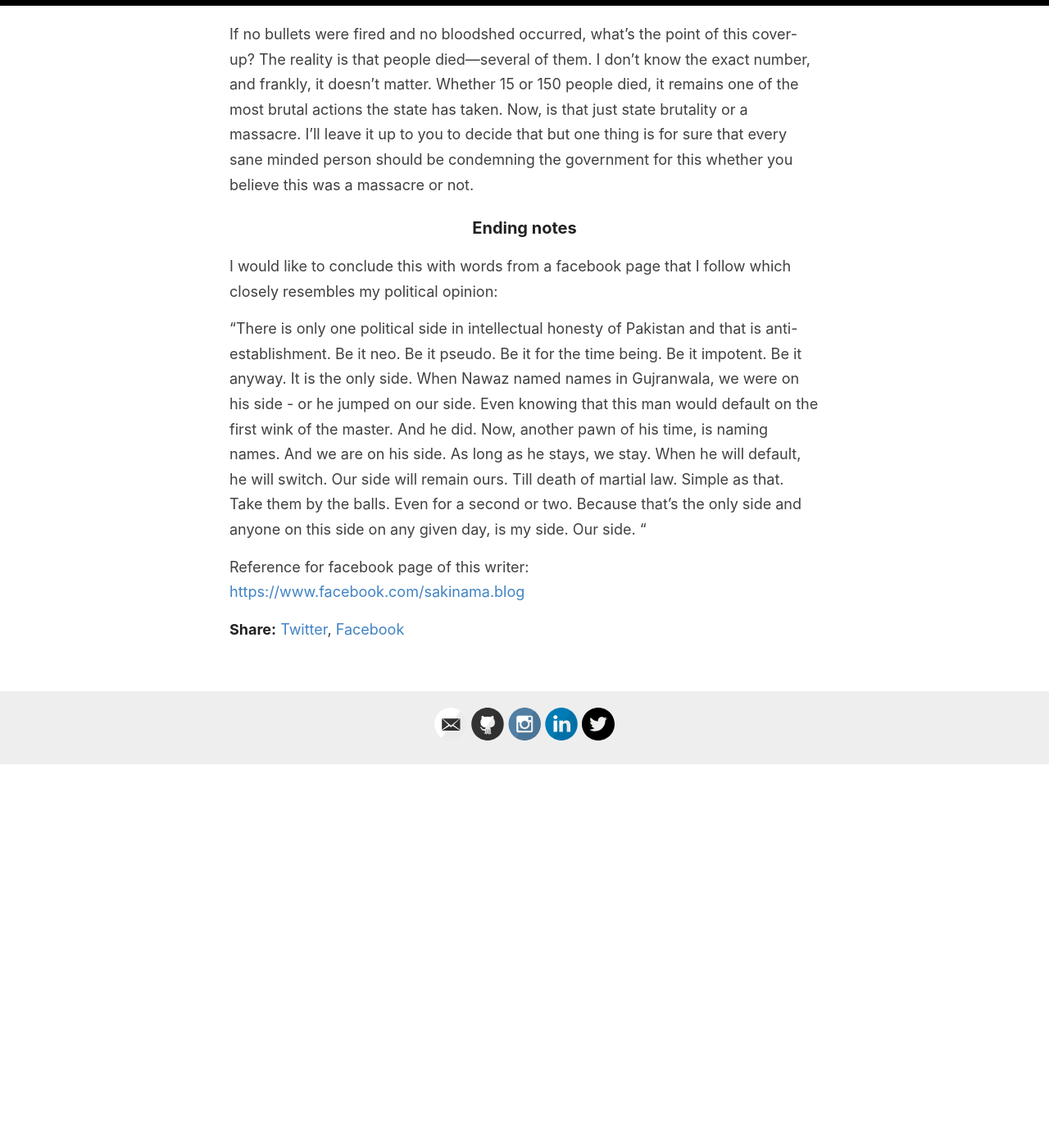
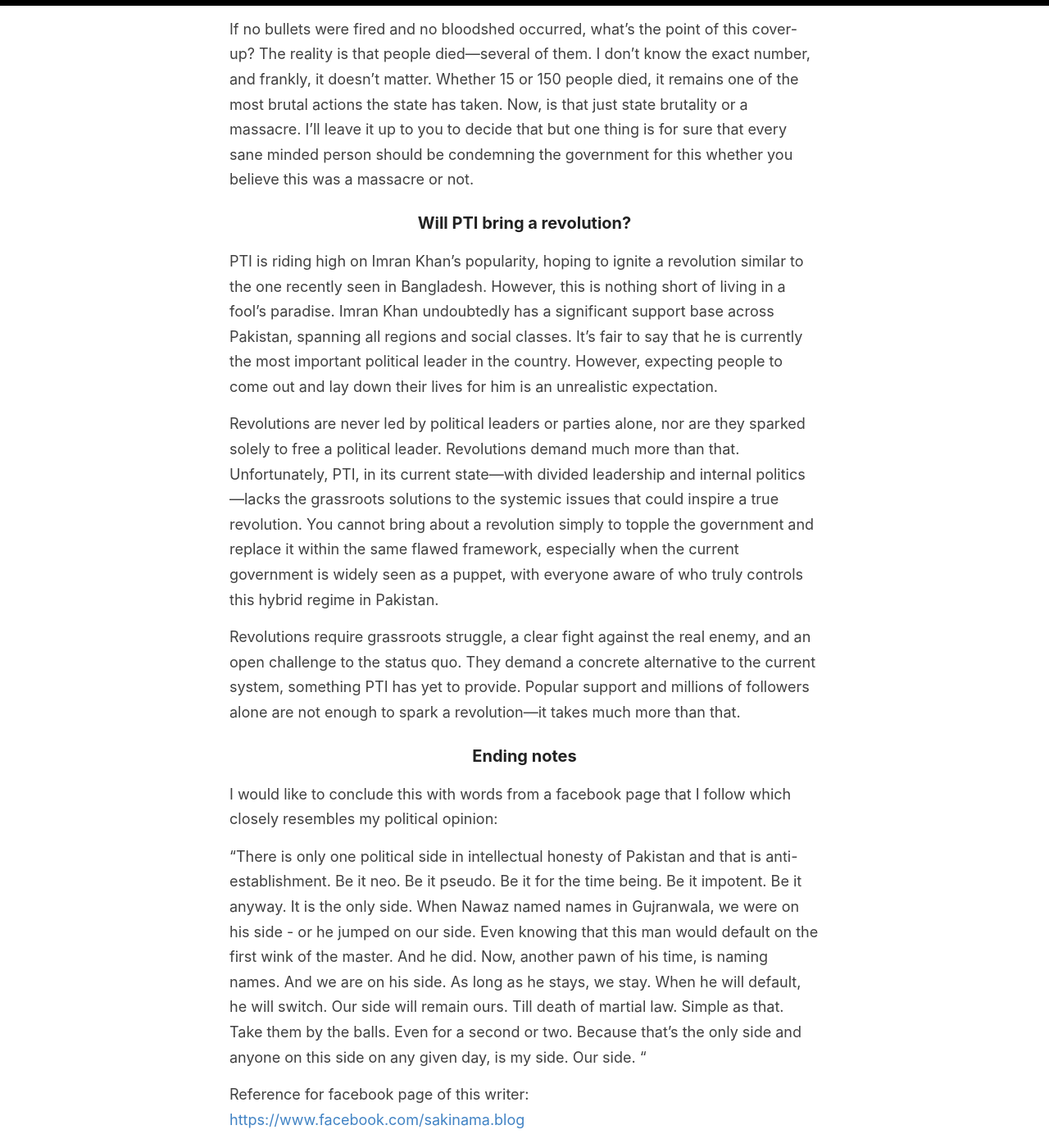
Before and after one commit to Ubaidbutt/ubaidbutt.github.io, a Jekyll site: the page built from _posts/2024-11-28-pti-protest-in-d-chowk.md, in a window 1280 px wide and 1400 px high, scrolled down 1734 px. Shown: the whole window at 82% size. Built offline with Jekyll 4.4.1, drawn with Linux system fonts in a browser that asks for light colours; our own code applies the rules of GitHub Pages for plain Markdown files; before the commit the page ends 2667 px from its top, so only the background shows below that; some of the changed text lies outside the part shown.

Commit message:
Fixed the format

```diff
--- a/_posts/2024-11-28-pti-protest-in-d-chowk.md
+++ b/_posts/2024-11-28-pti-protest-in-d-chowk.md
@@ -1,4 +1,3 @@
-
 ---
 layout: post
 title: "PTI protest: Hope for a revolution vs state brutality"
@@ -21,6 +20,14 @@ There is a good chance that PTI and its social media supporters are exaggerating
 
 If no bullets were fired and no bloodshed occurred, what’s the point of this cover-up? The reality is that people died—several of them. I don’t know the exact number, and frankly, it doesn’t matter. Whether 15 or 150 people died, it remains one of the most brutal actions the state has taken. Now, is that just state brutality or a massacre. I'll leave it up to you to decide that but one thing is for sure that every sane minded person should be condemning the government for this whether you believe this was a massacre or not.
 
+### Will PTI bring a revolution?
+PTI is riding high on Imran Khan's popularity, hoping to ignite a revolution similar to the one recently seen in Bangladesh. However, this is nothing short of living in a fool's paradise. Imran Khan undoubtedly has a significant support base across Pakistan, spanning all regions and social classes. It’s fair to say that he is currently the most important political leader in the country. However, expecting people to come out and lay down their lives for him is an unrealistic expectation.
+
+Revolutions are never led by political leaders or parties alone, nor are they sparked solely to free a political leader. Revolutions demand much more than that. Unfortunately, PTI, in its current state—with divided leadership and internal politics—lacks the grassroots solutions to the systemic issues that could inspire a true revolution. You cannot bring about a revolution simply to topple the government and replace it within the same flawed framework, especially when the current government is widely seen as a puppet, with everyone aware of who truly controls this hybrid regime in Pakistan.
+
+Revolutions require grassroots struggle, a clear fight against the real enemy, and an open challenge to the status quo. They demand a concrete alternative to the current system, something PTI has yet to provide. Popular support and millions of followers alone are not enough to spark a revolution—it takes much more than that.
+
+
 ### Ending notes
 I would like to conclude this with words from a facebook page that I follow which closely resembles my political opinion:
 
```
